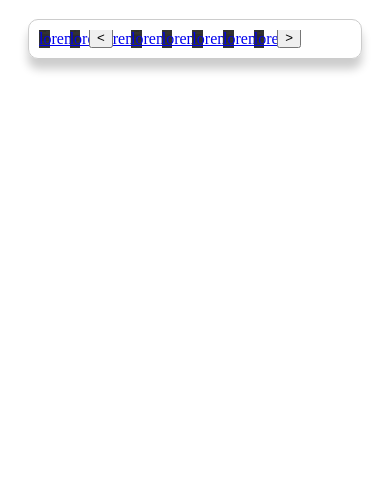
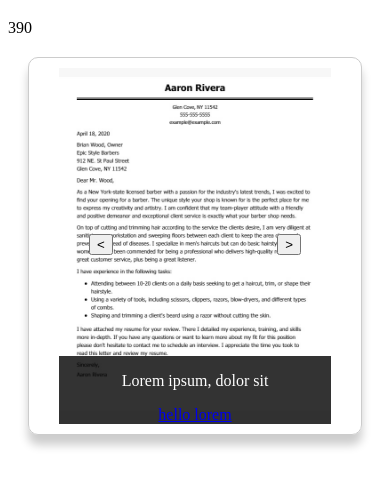
Before and after one commit to utility-tools/r-slider, a website: page index.html in a window 390 px wide. Shown: the part 61-548 px from the top of the page. Drawn offline with Linux system fonts and the light colour scheme.

Commit message:
media query WIP

```diff
--- a/demo/app.js
+++ b/demo/app.js
@@ -2,8 +2,29 @@
     const slider = new RSlider({
         selector: document.querySelector('#r-slider'),
         gap: 20, // in px
-        visibleItems: 3, // in px
-        edgeItemWidth: 100, // in px
+        // visibleItems: 3, // in number
+        visibleItems: {
+            large: 3,
+            medium: 1
+        },
+        // edgeItemWidth: 100, // in px
+        edgeItemWidth: {
+            large: 100,
+            medium: 50,
+            small: 0
+        },
         animationDuration: 500 // in milliseconds
     });
+
+    console.log('slider', slider);
+
+    //
+    const screenSizeEl = document.querySelector('#screen-size');
+
+    screenSizeEl.innerHTML = `${window.innerWidth}`;
+
+    window.addEventListener('resize', () => {
+        screenSizeEl.innerHTML = `${window.innerWidth}`;
+        console.log('slider', slider);
+    });
 })();
--- a/index.html
+++ b/index.html
@@ -10,6 +10,7 @@
 </head>
 <body>
     <h1>Slider</h1>
+    <p id="screen-size"></p>
 
     <div class="container">
         <section class="r-slider" id="r-slider">
--- a/src/r-slider.js
+++ b/src/r-slider.js
@@ -25,13 +25,12 @@ class RSlider {
         this.nextElm = this.sliderElm.querySelector('.r-slider__next');
 
         // set configs
-        this.visibleItems = visibleItems;
         this.gap = gap;
-        this.edgeItemWidth = edgeItemWidth;
         this.slideCount = this.slides.length;
         this.duration = animationDuration;
 
         // init slider
+        this.initMediaQuery({visibleItems, edgeItemWidth});
         this.setSlideWidth();
         this.setSliderVariables();
         this.init();
@@ -43,7 +42,51 @@ class RSlider {
 
     init() {
         console.log('slider created');
+    }
 
+    initMediaQuery({visibleItems, edgeItemWidth}) {
+        const large = 1280;
+        const medium = 1024;
+        const small = 768;
+
+        // init match media
+        const largeScreen = matchMedia(`(min-width: ${ large }px)`);
+        const mediumScreen = matchMedia(`(min-width: ${ medium }px) and (max-width: ${ large - 1 }px)`);
+        const smallScreen = matchMedia(`(max-width: ${ small - 1 }px)`);
+
+        // works on the window resize event
+        largeScreen.addEventListener('change', (event) => {
+            if(event.matches) {
+                this.visibleItems = visibleItems.large;
+                this.edgeItemWidth = edgeItemWidth.large;
+            }
+        });
+
+        mediumScreen.addEventListener('change', (event) => {
+            if(event.matches) {
+                this.visibleItems = visibleItems.medium;
+                this.edgeItemWidth = edgeItemWidth.medium;
+            }
+        });
+
+        smallScreen.addEventListener('change', (event) => {
+            if(event.matches) {
+                this.visibleItems = visibleItems.small || 1;
+                this.edgeItemWidth = edgeItemWidth.small || 1;
+            }
+        });
+
+        // Works on Page Load for the first time only
+        if(largeScreen.matches) {
+            this.visibleItems = visibleItems.large;
+            this.edgeItemWidth = edgeItemWidth.large;
+        } else if(mediumScreen.matches) {
+            this.visibleItems = visibleItems.medium;
+            this.edgeItemWidth = edgeItemWidth.medium;
+        } else if(smallScreen.matches) {
+            this.visibleItems = visibleItems.small || 1;
+            this.edgeItemWidth = edgeItemWidth.small || 0;
+        }
     }
 
     setSlideWidth() {
```
